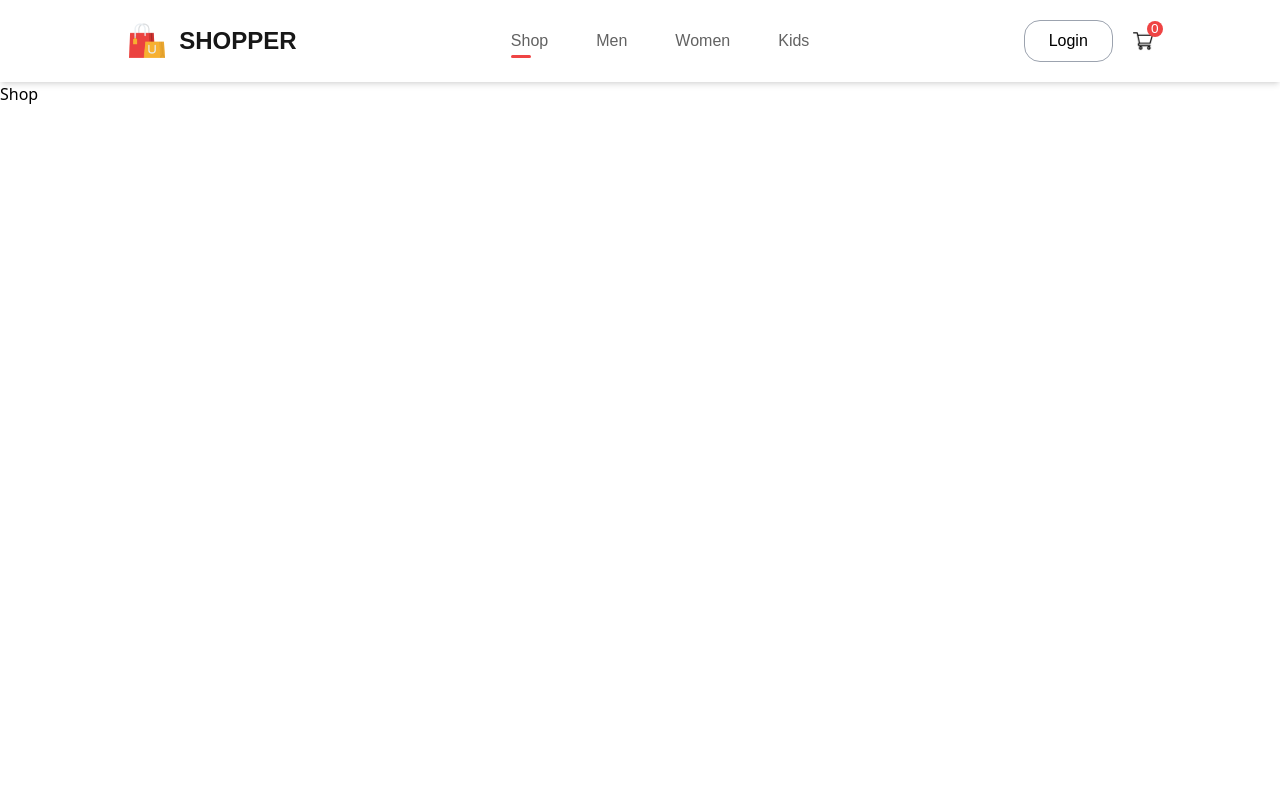
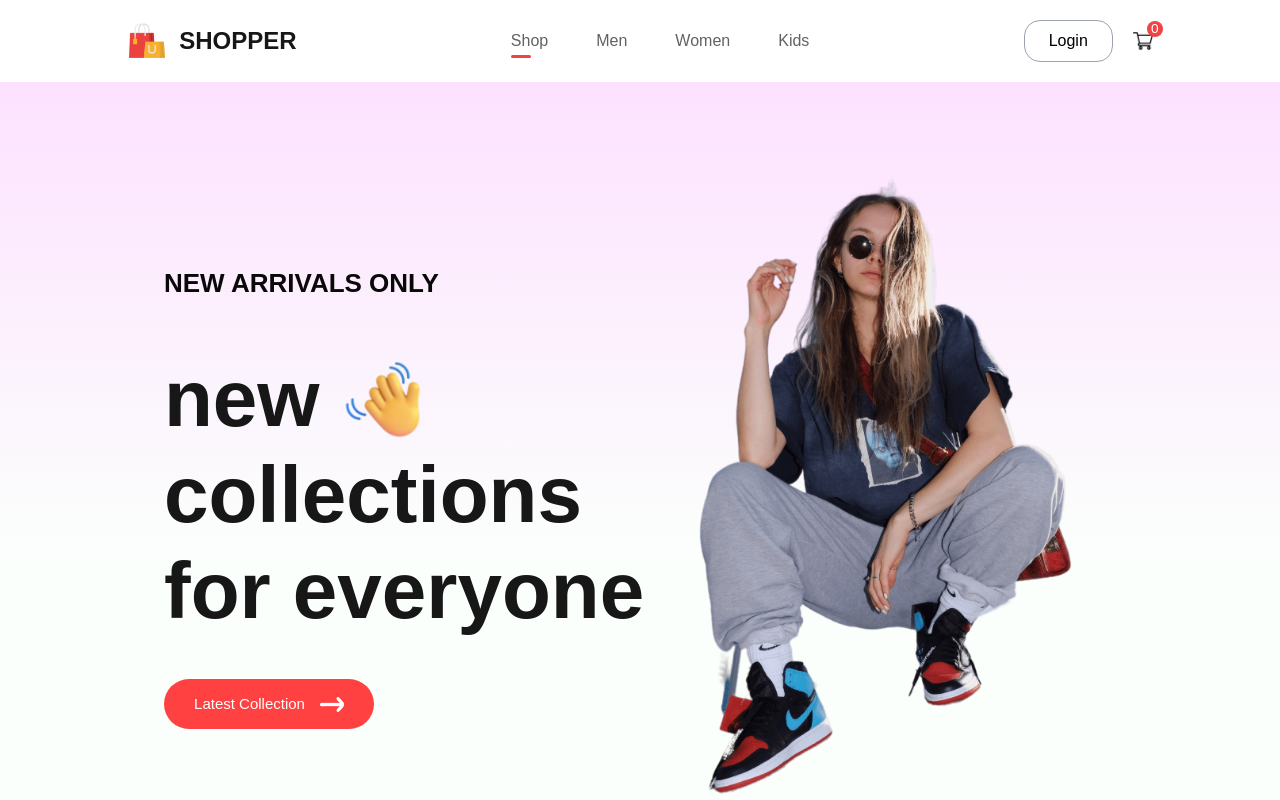
Before and after one commit to vader2k/MERN-e-commerce, a React (Vite) app: page / in a window 1280 px wide. Shown: the top 800 px of the page. Built offline with nearby package versions, Linux system fonts and the light colour scheme; a web font is replaced by a local one.

Commit message:
@add/ created more reusable components

```diff
--- /dev/null
+++ b/src/components/Hero.jsx
@@ -0,0 +1,31 @@
+import hand_icon from '../assets/hand_icon.png'
+import arrow_icon from '../assets/arrow.png'
+import hero_image from '../assets/hero_image.png'
+
+const Hero = () => {
+  return (
+    <div className='hero h-screen w-full flex px-36 font-General-Sans'>
+        <div className='flex-1 flex flex-col justify-center gap-5 pl-5 leading-[6rem]'>
+            <h2 className='text-[#090909] text-[26px] font-semibold'>NEW ARRIVALS ONLY</h2>
+            <div>
+                <div className='flex items-center gap-5'>
+                    <p className='text-[#171717] text-[80px] font-bold'>new</p>
+                    <img className='w-[85px]' src={hand_icon} alt="hand_icon" />
+                </div>
+                <p className='text-[#171717] text-[80px] font-bold'>collections</p>
+                <p className='text-[#171717] text-[80px] font-bold'>for everyone</p>
+            </div>
+            <div className='flex justify-center items-center gap-[15px] w-[210px] h-[50px] rounded-[75px] mt-[20px] bg-[#ff4141] text-white text-[15px] font-medium'>
+                <div>Latest Collection</div>
+                <img src={arrow_icon} alt="arrow" />
+            </div>
+        </div>
+
+        <div className='flex-1 flex items-center justify-center'>
+            <img className='w-[500px]' src={hero_image} alt="hero bg" />
+        </div>
+    </div>
+  )
+}
+
+export default Hero
--- /dev/null
+++ b/src/components/Items.jsx
@@ -0,0 +1,21 @@
+
+const Items = (props) => {
+  return (
+    <section className="w-[250px] hover:scale-[1.05] transition-all cursor-pointer">
+        <img src={props.image} alt="" />
+        <p className="my-[6px]">{props.name}</p>
+        <div className="flex gap-[30px]">
+            {/* old price */}
+            <div className="text-[#8c8c8c] text-[18px] font-medium line-through">
+                <p>${props.old_price}</p>
+            </div>
+            {/* new price */}
+            <div className="text-[#374151] text-[18px] font-semibold">
+                <p>${props.new_price}</p>
+            </div>
+        </div>
+    </section>
+  )
+}
+
+export default Items
--- /dev/null
+++ b/src/components/NewCollections.jsx
@@ -0,0 +1,11 @@
+
+
+const NewCollections = () => {
+  return (
+    <div>
+
+    </div>
+  )
+}
+
+export default NewCollections
--- /dev/null
+++ b/src/components/Offers.jsx
@@ -0,0 +1,20 @@
+import exclusive_image from '../assets/exclusive_image.png'
+
+const Offers = () => {
+  return (
+    <section className='hero w-[60%] h-[60vh] flex mx-auto px-16 mb-28'>
+        <div className='flex-1 flex flex-col justify-center'>
+            <h1 className='text-[#171717] text-[50px] font-semibold'>Exclusive</h1>
+            <h1 className='text-[#171717] text-[50px] font-semibold'>Offers For You</h1>
+            <p className='text-[18px] font-semibold'>ONLY ON BEST SELLERS PRODUCTS</p>
+            <button className='w-[200px] h-[50px] rounded-[35px] bg-[#ff4141] border-none text-white text-[20px] font-medium mt-[20px] cursor-pointer'>Check Now</button>
+        </div>
+
+        <div className='flex-1 flex items-center justify-end pt-[50px]'>
+            <img src={exclusive_image} alt="exclusive" />
+        </div>
+    </section>
+  )
+}
+
+export default Offers
--- /dev/null
+++ b/src/components/Popular.jsx
@@ -0,0 +1,26 @@
+import data_product from '../assets/data'
+import Items from './Items'
+
+const Popular = () => {
+  return (
+    <div className='flex flex-col items-center gap-[10px] h-[90vh] max-w-[1400px] mx-auto'>
+        <h1 className='text-[#171717] text-[30px] font-semibold'>POPULAR IN WOMEN</h1>
+        <hr className='w-[150px] h-[4px] rounded-[10px] bg-[#252525]'/>
+        {/* popular item */}
+        <div className='mt-[50px] flex gap-[30px]'>
+            {data_product.map((item, i) => (
+                <Items
+                    key={i}
+                    id={item.id}
+                    name={item.name}
+                    image={item.image}
+                    new_price={item.new_price}
+                    old_price={item.old_price}
+                />
+            ))}
+        </div>
+    </div>
+  )
+}
+
+export default Popular
--- a/src/index.css
+++ b/src/index.css
@@ -1,3 +1,7 @@
 @tailwind base;
 @tailwind components;
 @tailwind utilities;
+
+.hero {
+    background: linear-gradient(180deg, #fde1ff, #e1ffea22 60%);
+}
--- a/src/pages/Shop.jsx
+++ b/src/pages/Shop.jsx
@@ -1,8 +1,14 @@
-
+import Hero from "../components/Hero"
+import Offers from "../components/Offers"
+import Popular from "../components/Popular"
 
 const Shop = () => {
   return (
-    <div>Shop</div>
+    <main>
+      <Hero />
+      <Popular />
+      <Offers />
+    </main>
   )
 }
 
```
